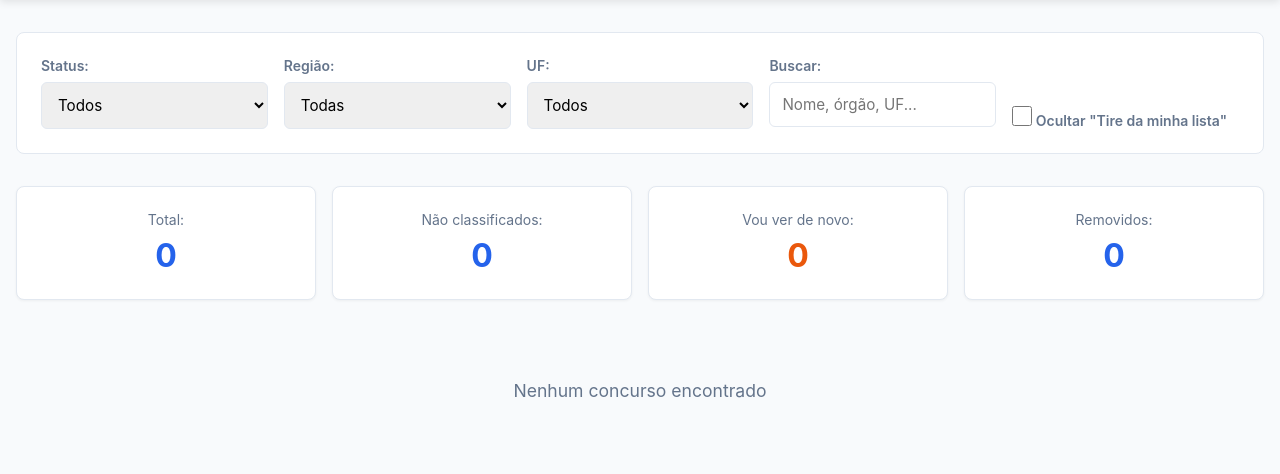
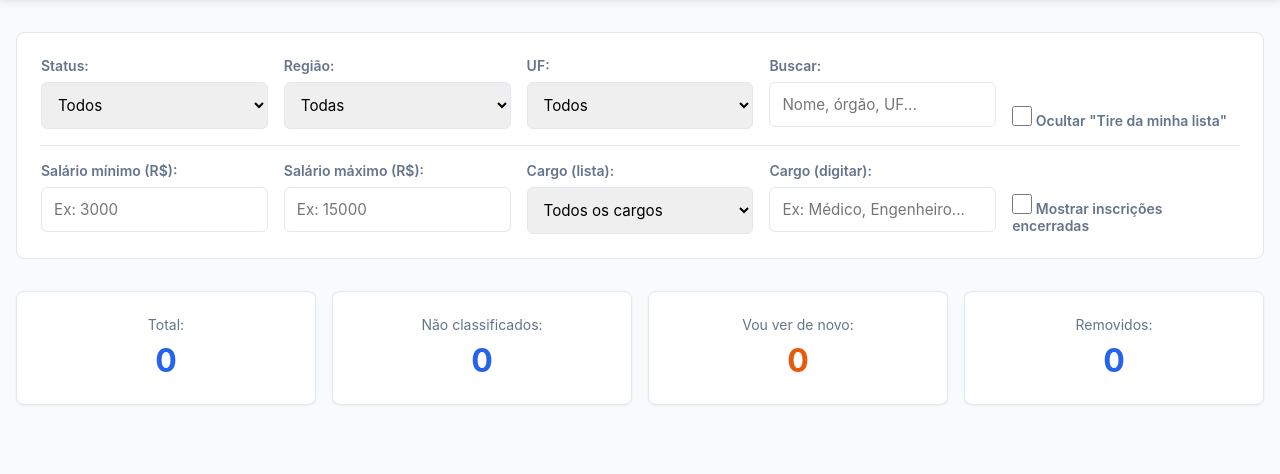
Before and after one commit to slowan-pt/pci-concursos, a Flask app: page / in a window 1280 px wide. Shown: the part 75-549 px from the top of the page. Run offline with Flask 3, Linux system fonts and the light colour scheme; data that the repository does not hold is empty.

Commit message:
Implementa filtros avançados: salário, cargo e ocultação de encerrados
- Filtragem 100% client-side (dados carregados uma vez)
- Filtro de salário mínimo/máximo via regex em vagas
- Dropdown de cargos populado dinamicamente + campo de texto livre
- Auto-oculta concursos com prazo encerrado (checkbox para mostrar)
- Grid de filtros em 2 linhas com separador visual
- Corrige scrapeNow() para chamar carregarTodos()
- Remove funções duplicadas do código antigo

Co-Authored-By: Claude Sonnet 4.6 <noreply@anthropic.com>

```diff
--- a/static/css/style.css
+++ b/static/css/style.css
@@ -88,6 +88,12 @@ body {
     display: grid;
     grid-template-columns: repeat(auto-fit, minmax(200px, 1fr));
     gap: 1rem;
+}
+
+.filters-grid-2 {
+    margin-top: 1rem;
+    padding-top: 1rem;
+    border-top: 1px solid var(--border);
 }
 
 .filter-group {
--- a/templates/index.html
+++ b/templates/index.html
@@ -2,6 +2,7 @@
 
 {% block content %}
 <div class="filters-section">
+    <!-- Linha 1: filtros principais -->
     <div class="filters-grid">
         <div class="filter-group">
             <label for="filter-status">Status:</label>
@@ -40,6 +41,39 @@
             <label>
                 <input type="checkbox" id="hide-removed" onchange="aplicarFiltros()">
                 Ocultar "Tire da minha lista"
+            </label>
+        </div>
+    </div>
+
+    <!-- Linha 2: filtros avançados -->
+    <div class="filters-grid filters-grid-2">
+        <div class="filter-group">
+            <label>Salário mínimo (R$):</label>
+            <input type="number" id="filter-sal-min" class="filter-input" placeholder="Ex: 3000" min="0" step="100" oninput="aplicarFiltros()">
+        </div>
+
+        <div class="filter-group">
+            <label>Salário máximo (R$):</label>
+            <input type="number" id="filter-sal-max" class="filter-input" placeholder="Ex: 15000" min="0" step="100" oninput="aplicarFiltros()">
+        </div>
+
+        <div class="filter-group">
+            <label for="filter-cargo-select">Cargo (lista):</label>
+            <select id="filter-cargo-select" class="filter-select" onchange="aplicarFiltros()">
+                <option value="">Todos os cargos</option>
+            </select>
+        </div>
+
+        <div class="filter-group">
+            <label for="filter-cargo-text">Cargo (digitar):</label>
+            <input type="text" id="filter-cargo-text" class="filter-input"
+                   placeholder="Ex: Médico, Engenheiro..." onkeyup="aplicarFiltros()">
+        </div>
+
+        <div class="filter-group checkbox">
+            <label>
+                <input type="checkbox" id="show-expired" onchange="aplicarFiltros()">
+                Mostrar inscrições encerradas
             </label>
         </div>
     </div>
@@ -162,21 +196,21 @@
     let concursoEditando = null;
 
     document.addEventListener('DOMContentLoaded', () => {
-        carregarConcursos();
+        carregarTodos();
         carregarStats();
-        popularSelectUF();
         setInterval(carregarStats, 30000);
     });
 
-    function carregarConcursos() {
-        const filters = getParams();
-        const queryString = new URLSearchParams(filters).toString();
-
-        fetch(`/api/concursos?${queryString}`)
+    // Carrega todos os concursos uma vez; toda filtragem é client-side
+    function carregarTodos() {
+        document.getElementById('concursos-container').innerHTML = '<div class="loading">Carregando concursos...</div>';
+        fetch('/api/concursos')
             .then(r => r.json())
             .then(data => {
                 todosOsConcursos = data;
-                renderizarConcursos(data);
+                popularSelectUF(data);
+                popularCargosDropdown(data);
+                aplicarFiltros();
                 atualizarDataAtualizacao();
             })
             .catch(e => {
@@ -185,14 +219,100 @@
             });
     }
 
-    function getParams() {
-        return {
-            status: document.getElementById('filter-status').value,
-            region: document.getElementById('filter-region').value,
-            uf: document.getElementById('filter-uf').value,
-            search: document.getElementById('filter-search').value,
-            hide_removed: document.getElementById('hide-removed').checked
-        };
+    function aplicarFiltros() {
+        const filtrados = filtrarCliente(todosOsConcursos);
+        renderizarConcursos(filtrados);
+    }
+
+    function filtrarCliente(lista) {
+        const status     = document.getElementById('filter-status').value;
+        const region     = document.getElementById('filter-region').value;
+        const uf         = document.getElementById('filter-uf').value;
+        const search     = document.getElementById('filter-search').value.toLowerCase().trim();
+        const hideRem    = document.getElementById('hide-removed').checked;
+        const salMin     = parseFloat(document.getElementById('filter-sal-min').value) || 0;
+        const salMax     = parseFloat(document.getElementById('filter-sal-max').value) || Infinity;
+        const cargoSel   = document.getElementById('filter-cargo-select').value.toLowerCase().trim();
+        const cargoText  = document.getElementById('filter-cargo-text').value.toLowerCase().trim();
+        const showExp    = document.getElementById('show-expired').checked;
+
+        const hoje = new Date();
+        hoje.setHours(0, 0, 0, 0);
+
+        return lista.filter(c => {
+            if (status && c.status !== status) return false;
+            if (region && c.regiao !== region) return false;
+            if (uf && c.uf !== uf) return false;
+            if (hideRem && c.status === 'Tire da minha lista') return false;
+            if (search) {
+                const hay = `${c.titulo} ${c.orgao} ${c.uf} ${c.cargos}`.toLowerCase();
+                if (!hay.includes(search)) return false;
+            }
+            // Filtro de salário
+            if (salMin > 0 || salMax < Infinity) {
+                const sal = extrairSalario(c.vagas);
+                if (sal === null && salMin > 0) return false;
+                if (sal !== null && (sal < salMin || sal > salMax)) return false;
+            }
+            // Filtro de cargo (dropdown tem precedência; texto sobrescreve)
+            const cargoBusca = cargoText || cargoSel;
+            if (cargoBusca) {
+                const campo = `${c.cargos} ${c.titulo}`.toLowerCase();
+                if (!campo.includes(cargoBusca)) return false;
+            }
+            // Encerrados: oculta automaticamente se prazo já passou
+            if (!showExp) {
+                const dt = parsePrazo(c.prazo);
+                if (dt && dt < hoje) return false;
+            }
+            return true;
+        });
+    }
+
+    function extrairSalario(vagas) {
+        if (!vagas) return null;
+        const matches = [...vagas.matchAll(/R\$\s*([\d.]+,\d{2})/g)];
+        if (!matches.length) return null;
+        // usa o maior valor da faixa (salário teto)
+        return Math.max(...matches.map(m => parseFloat(m[1].replace(/\./g, '').replace(',', '.'))));
+    }
+
+    function parsePrazo(prazo) {
+        if (!prazo) return null;
+        const m = prazo.match(/(\d{2})\/(\d{2})\/(\d{4})/);
+        if (!m) return null;
+        return new Date(parseInt(m[3]), parseInt(m[2]) - 1, parseInt(m[1]));
+    }
+
+    function popularSelectUF(data) {
+        const ufs = [...new Set(data.map(c => c.uf).filter(Boolean))].sort();
+        const select = document.getElementById('filter-uf');
+        while (select.options.length > 1) select.remove(1);
+        ufs.forEach(uf => {
+            const o = document.createElement('option');
+            o.value = uf; o.textContent = uf;
+            select.appendChild(o);
+        });
+    }
+
+    function popularCargosDropdown(data) {
+        const set = new Set();
+        data.forEach(c => {
+            if (!c.cargos) return;
+            c.cargos.split(/[\/,]/).forEach(p => {
+                const t = p.trim();
+                if (t && t.length > 2 && !['vários cargos','varios cargos','-','não informado'].includes(t.toLowerCase()))
+                    set.add(t);
+            });
+        });
+        const cargos = [...set].sort((a, b) => a.localeCompare(b, 'pt-BR'));
+        const select = document.getElementById('filter-cargo-select');
+        while (select.options.length > 1) select.remove(1);
+        cargos.forEach(c => {
+            const o = document.createElement('option');
+            o.value = c.toLowerCase(); o.textContent = c;
+            select.appendChild(o);
+        });
     }
 
     function renderizarConcursos(concursos) {
@@ -329,7 +449,7 @@
             .then(r => r.json())
             .then(data => {
                 mostrarToast(`✅ Atualização concluída! ${data.novos} novos, ${data.atualizados} atualizados`, 'success');
-                carregarConcursos();
+                carregarTodos();
                 carregarStats();
             })
             .catch(e => {
@@ -351,25 +471,6 @@
                 document.getElementById('stat-review').textContent = data.por_status['Vou ver de novo'] || 0;
                 document.getElementById('stat-removed').textContent = data.por_status['Tire da minha lista'] || 0;
                 document.getElementById('total-concursos').textContent = data.total;
-            });
-    }
-
-    function aplicarFiltros() {
-        carregarConcursos();
-    }
-
-    function popularSelectUF() {
-        fetch('/api/ufs')
-            .then(r => r.json())
-            .then(ufs => {
-                const select = document.getElementById('filter-uf');
-                // remove opções antigas (exceto a primeira "Todos")
-                while (select.options.length > 1) select.remove(1);
-                ufs.forEach(uf => {
-                    const o = document.createElement('option');
-                    o.value = uf; o.textContent = uf;
-                    select.appendChild(o);
-                });
             });
     }
 
```
